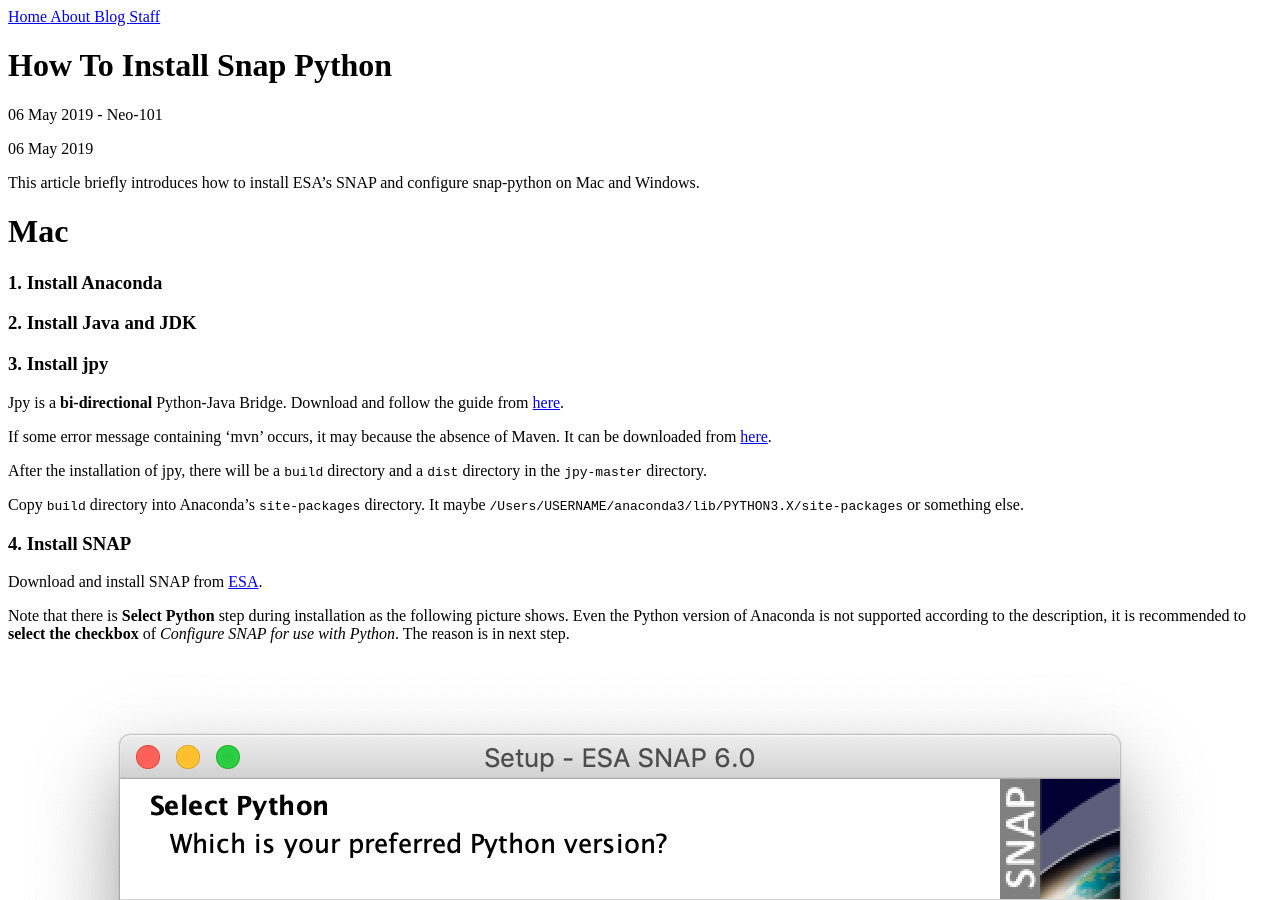
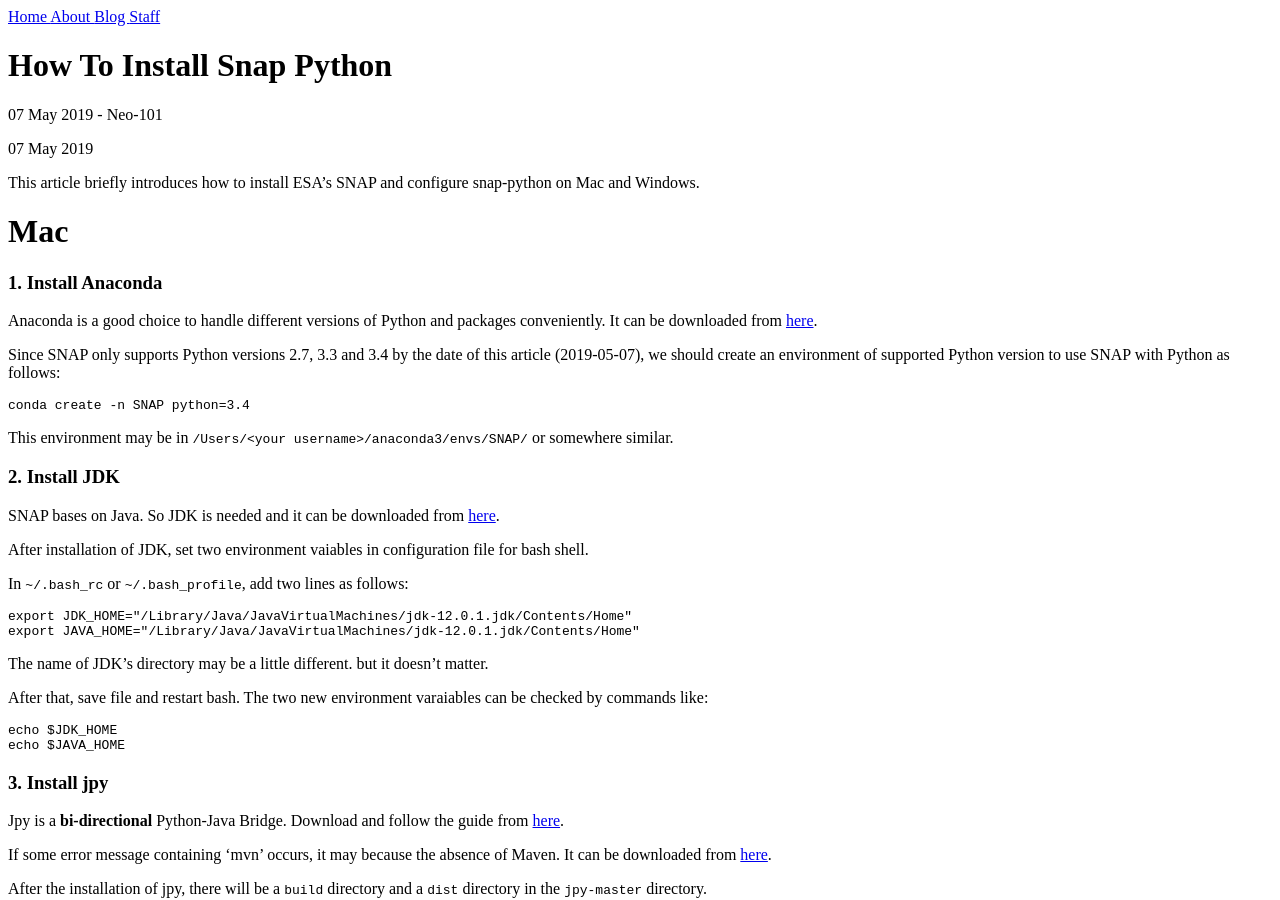
Before and after one commit to Neo-101/Neo-101.github.io, a Jekyll site: the page built from _posts/2019-05-07-how-to-install-snap-python.md, in a window 1280 px wide and 900 px high. Built offline with Jekyll 4.4.1, drawn with Linux system fonts in a browser that asks for light colours.

Commit message:
Edit how to install snap python

````diff
--- a/_posts/2019-05-06-how-to-install-snap-python.md
+++ b/_posts/2019-05-07-how-to-install-snap-python.md
@@ -8,7 +8,37 @@
 
 ### 1. Install Anaconda
 
-### 2. Install Java and JDK
+Anaconda is a good choice to handle different versions of Python and packages conveniently. It can be downloaded from [here](https://www.anaconda.com/distribution/).
+
+Since SNAP only supports Python versions 2.7, 3.3 and 3.4 by the date of this article (2019-05-07), we should create an environment of supported Python version to use SNAP with Python as follows:
+
+```
+conda create -n SNAP python=3.4
+```
+
+This environment may be in `/Users/<your username>/anaconda3/envs/SNAP/` or somewhere similar.
+
+### 2. Install JDK
+
+SNAP bases on Java. So JDK is needed and it can be downloaded from [here](https://www.oracle.com/technetwork/java/javase/downloads/index.html).
+
+After installation of JDK, set two environment vaiables in configuration file for bash shell.
+
+In `~/.bash_rc` or `~/.bash_profile`, add two lines as follows:
+
+```
+export JDK_HOME="/Library/Java/JavaVirtualMachines/jdk-12.0.1.jdk/Contents/Home"
+export JAVA_HOME="/Library/Java/JavaVirtualMachines/jdk-12.0.1.jdk/Contents/Home"
+```
+
+The name of JDK's directory may be a little different. but it doesn't matter.
+
+After that, save file and restart bash. The two new environment varaiables can be checked by commands like:
+
+```
+echo $JDK_HOME
+echo $JAVA_HOME
+```
 
 ### 3. Install jpy
 
````
